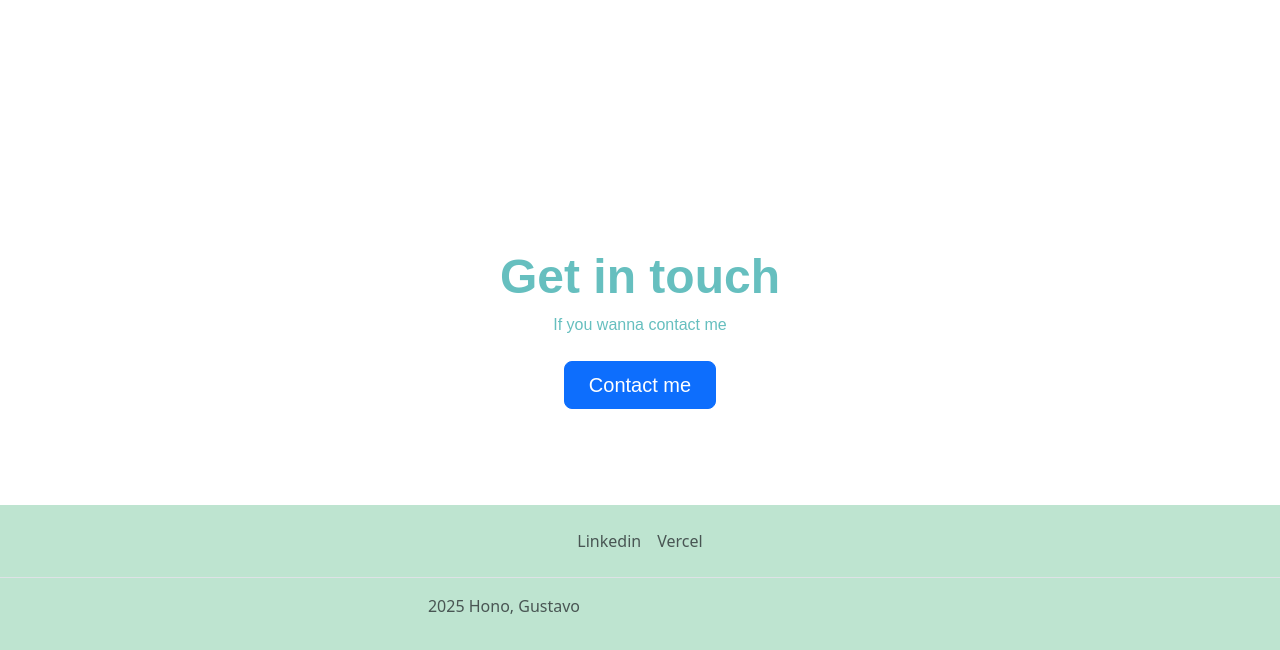
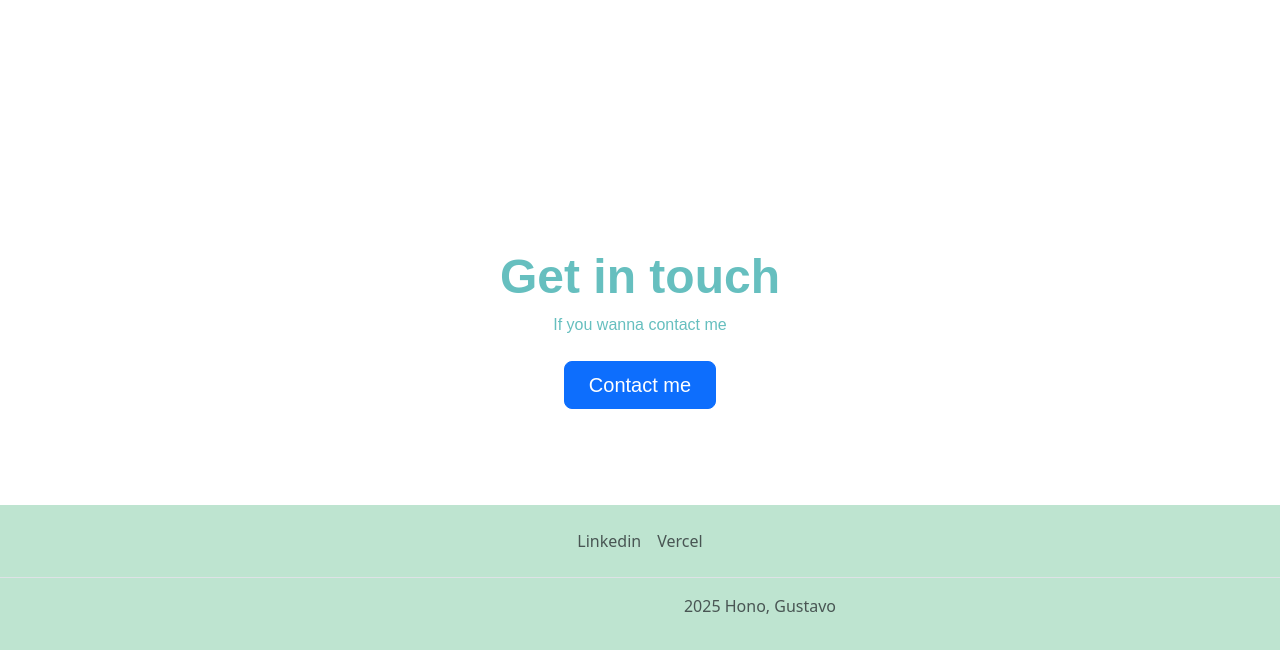
Before and after one commit to PinguimSurfante/Apresentation, a plain HTML site: page index.html in a window 1280 px wide. Shown: the part 1969-2619 px from the top of the page. Drawn offline with nearby package versions, Linux system fonts and the light colour scheme; a web font is replaced by a local one.

Commit message:
fix: Ajustei o texto do meu nome

```diff
--- a/index.html
+++ b/index.html
@@ -86,7 +86,7 @@
               <li class="nav-item"><a href="https://www.linkedin.com/in/gustavo-hono-a778b22b1/" class="nav-link px-2 text-body-secondary">Linkedin</a></li>
               <li class="nav-item"><a href="#" class="nav-link px-2 text-body-secondary">Vercel</a></li>
             </ul>
-            <p class="text-center text-body-secondary"> 2025 Hono, Gustavo</p>
+            <p class="text-center text-body-secondary p_footer"> 2025 Hono, Gustavo</p>
           </footer>
 
     <script src="https://ajax.googleapis.com/ajax/libs/jquery/3.7.1/jquery.min.js"></script>
--- a/style.css
+++ b/style.css
@@ -98,6 +98,11 @@ p{
     font-family: "Funnel Display", sans-serif;
 }
 
+.p_footer {
+    margin-left: 16rem;
+    text-align: center;
+}
+
 @media (max-width: 680px) {
     .images_5{
         display: block;
```
